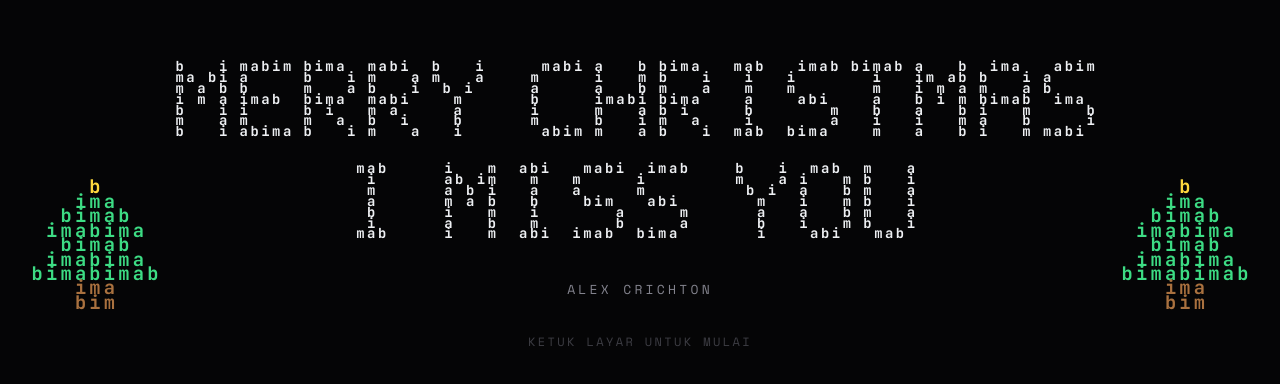
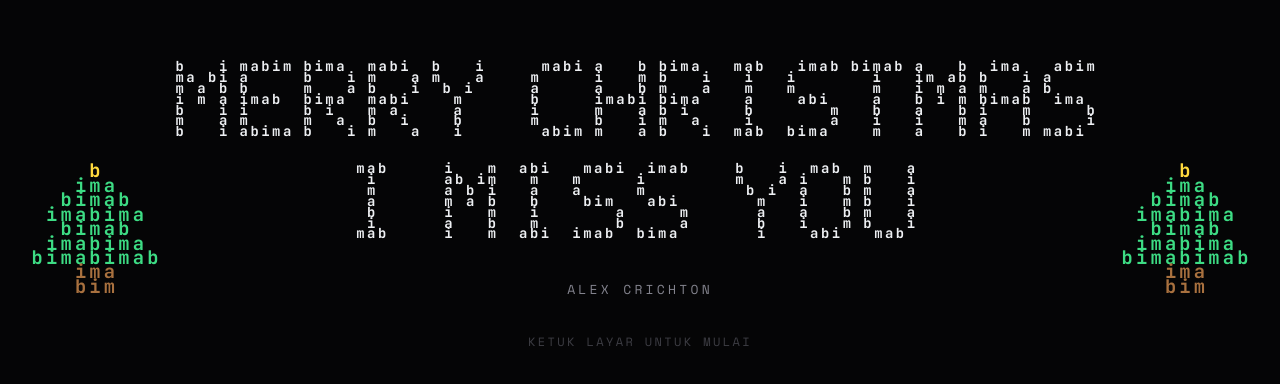
Before and after one commit to nexoviadigital/imisyou, a plain HTML site: page index.html in a window 1280 px wide. Shown: the part 210-594 px from the top of the page. Drawn offline with nearby package versions, Linux system fonts and the light colour scheme.

Commit message:
Update title and adjust treeCanvas position

```diff
--- a/index.html
+++ b/index.html
@@ -1,9 +1,10 @@
+
 <!DOCTYPE html>
 <html lang="id">
 <head>
 <meta charset="UTF-8">
 <meta name="viewport" content="width=device-width, initial-scale=1.0">
-<title>merry christmas i miss you</title>
+<title>Dot Matrix Lyric Video</title>
 <link rel="preconnect" href="https://fonts.googleapis.com">
 <link href="https://fonts.googleapis.com/css2?family=Space+Mono:wght@400;700&family=JetBrains+Mono:wght@400;700&display=swap" rel="stylesheet">
 <style>
@@ -30,7 +31,7 @@
 
   .treeCanvas{
     position:absolute;
-    top:57%;
+    top:55%;
     transform:translateY(-50%);
     width:clamp(70px,17vw,130px);
     height:clamp(110px,26vw,200px);
```
